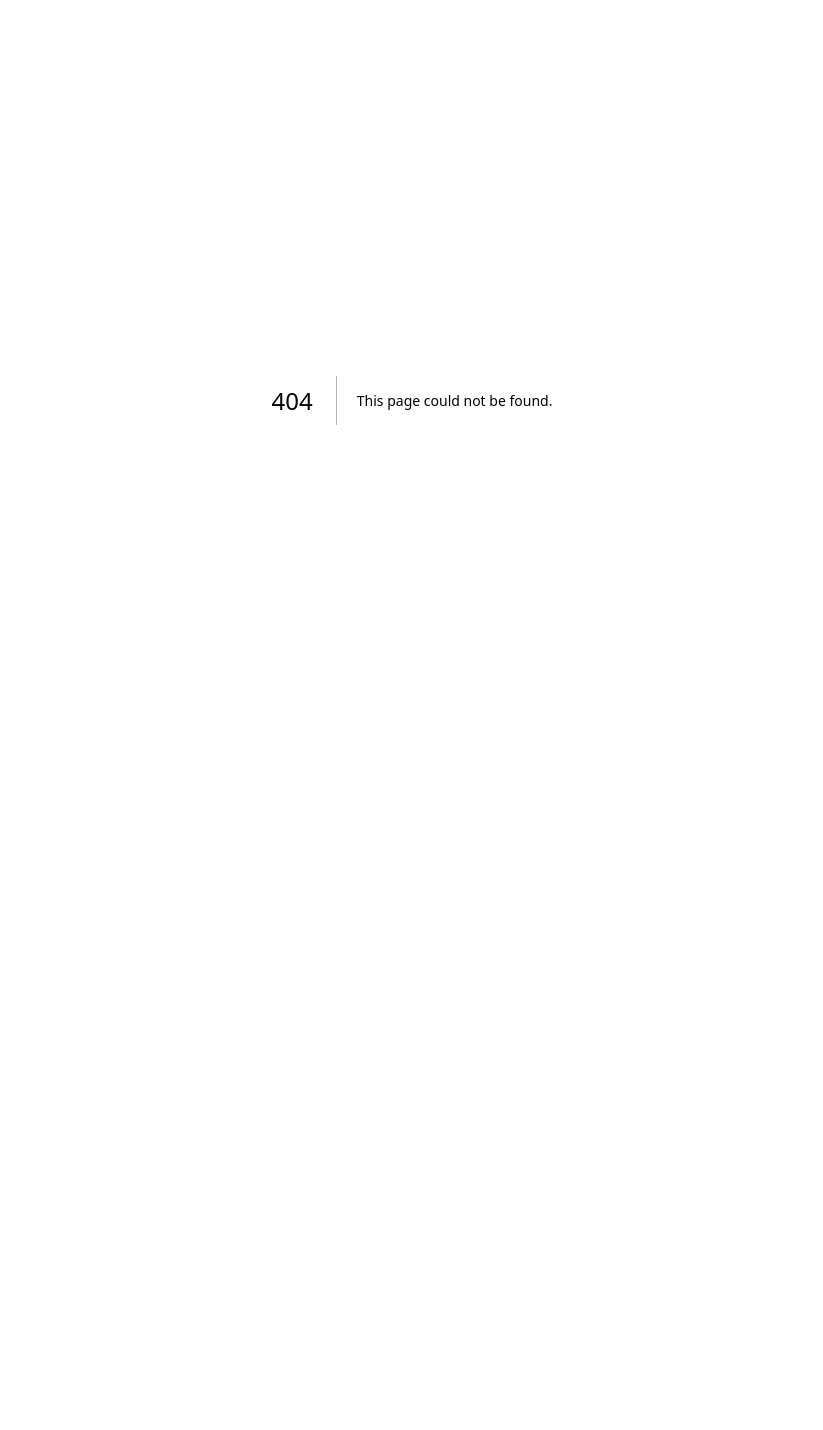
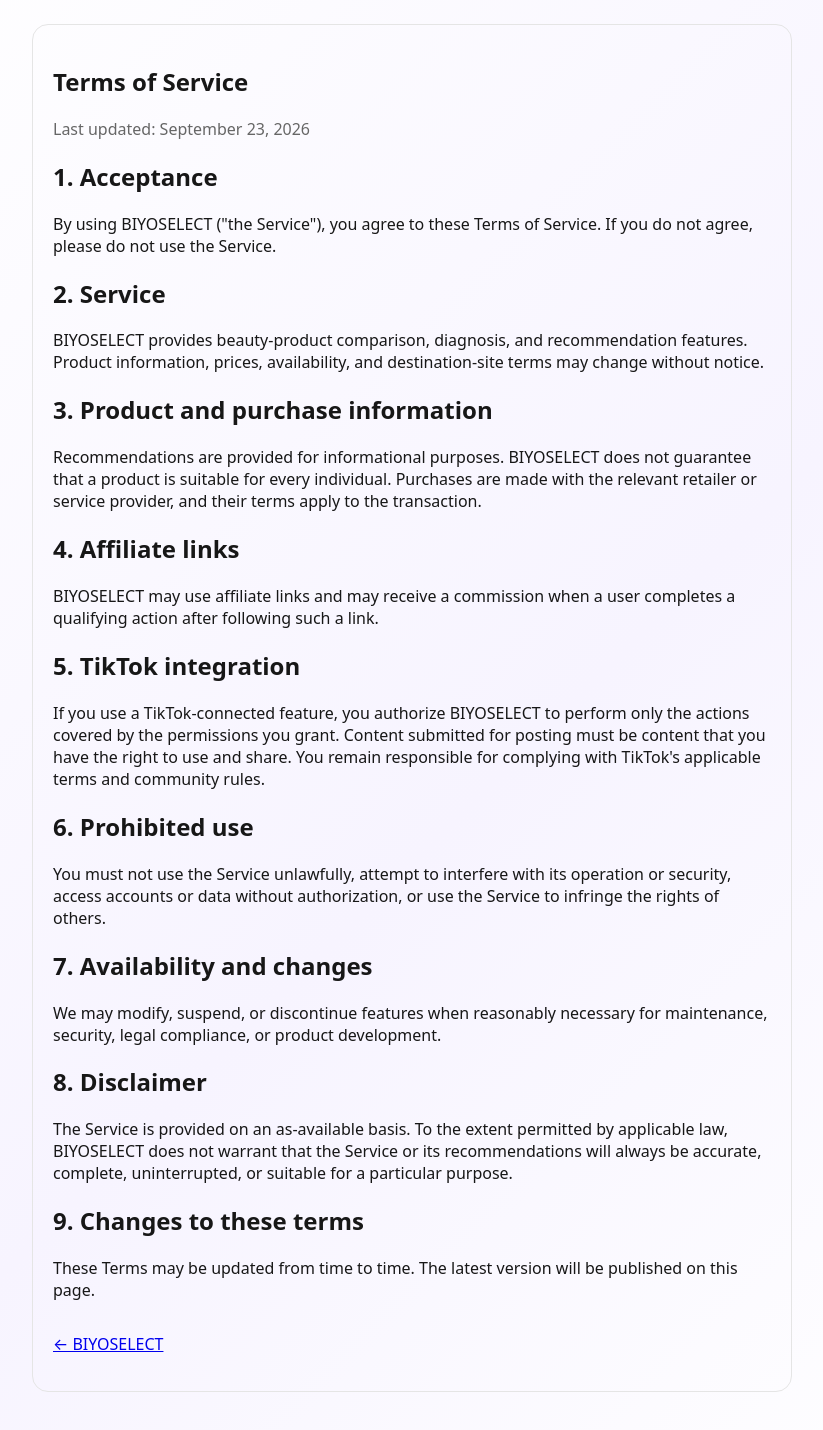
Before and after one commit to zmgt362-beep/biyoselect, a Next.js app: page /terms in a window 1280 px wide. Before the commit this address had no page. Shown: the top 1430 px of the page, without its empty margins (228-1051 px from the left). Before the commit the page ends 800 px from the top, so only its background shows below. Built offline with nearby package versions, Linux system fonts and the light colour scheme.

Commit message:
Add Terms of Service page

```diff
--- /dev/null
+++ b/app/terms/page.tsx
@@ -0,0 +1,80 @@
+export const metadata = { title: 'Terms of Service | BIYOSELECT' };
+
+export default function TermsOfService() {
+  return (
+    <main className="result-page">
+      <section className="card">
+        <h1>Terms of Service</h1>
+        <p className="muted">Last updated: September 23, 2026</p>
+
+        <h2>1. Acceptance</h2>
+        <p>
+          By using BIYOSELECT ("the Service"), you agree to these Terms of
+          Service. If you do not agree, please do not use the Service.
+        </p>
+
+        <h2>2. Service</h2>
+        <p>
+          BIYOSELECT provides beauty-product comparison, diagnosis, and
+          recommendation features. Product information, prices, availability,
+          and destination-site terms may change without notice.
+        </p>
+
+        <h2>3. Product and purchase information</h2>
+        <p>
+          Recommendations are provided for informational purposes. BIYOSELECT
+          does not guarantee that a product is suitable for every individual.
+          Purchases are made with the relevant retailer or service provider,
+          and their terms apply to the transaction.
+        </p>
+
+        <h2>4. Affiliate links</h2>
+        <p>
+          BIYOSELECT may use affiliate links and may receive a commission when
+          a user completes a qualifying action after following such a link.
+        </p>
+
+        <h2>5. TikTok integration</h2>
+        <p>
+          If you use a TikTok-connected feature, you authorize BIYOSELECT to
+          perform only the actions covered by the permissions you grant.
+          Content submitted for posting must be content that you have the
+          right to use and share. You remain responsible for complying with
+          TikTok's applicable terms and community rules.
+        </p>
+
+        <h2>6. Prohibited use</h2>
+        <p>
+          You must not use the Service unlawfully, attempt to interfere with
+          its operation or security, access accounts or data without
+          authorization, or use the Service to infringe the rights of others.
+        </p>
+
+        <h2>7. Availability and changes</h2>
+        <p>
+          We may modify, suspend, or discontinue features when reasonably
+          necessary for maintenance, security, legal compliance, or product
+          development.
+        </p>
+
+        <h2>8. Disclaimer</h2>
+        <p>
+          The Service is provided on an as-available basis. To the extent
+          permitted by applicable law, BIYOSELECT does not warrant that the
+          Service or its recommendations will always be accurate, complete,
+          uninterrupted, or suitable for a particular purpose.
+        </p>
+
+        <h2>9. Changes to these terms</h2>
+        <p>
+          These Terms may be updated from time to time. The latest version will
+          be published on this page.
+        </p>
+
+        <p style={{ marginTop: 32 }}>
+          <a href="/">← BIYOSELECT</a>
+        </p>
+      </section>
+    </main>
+  );
+}
```
